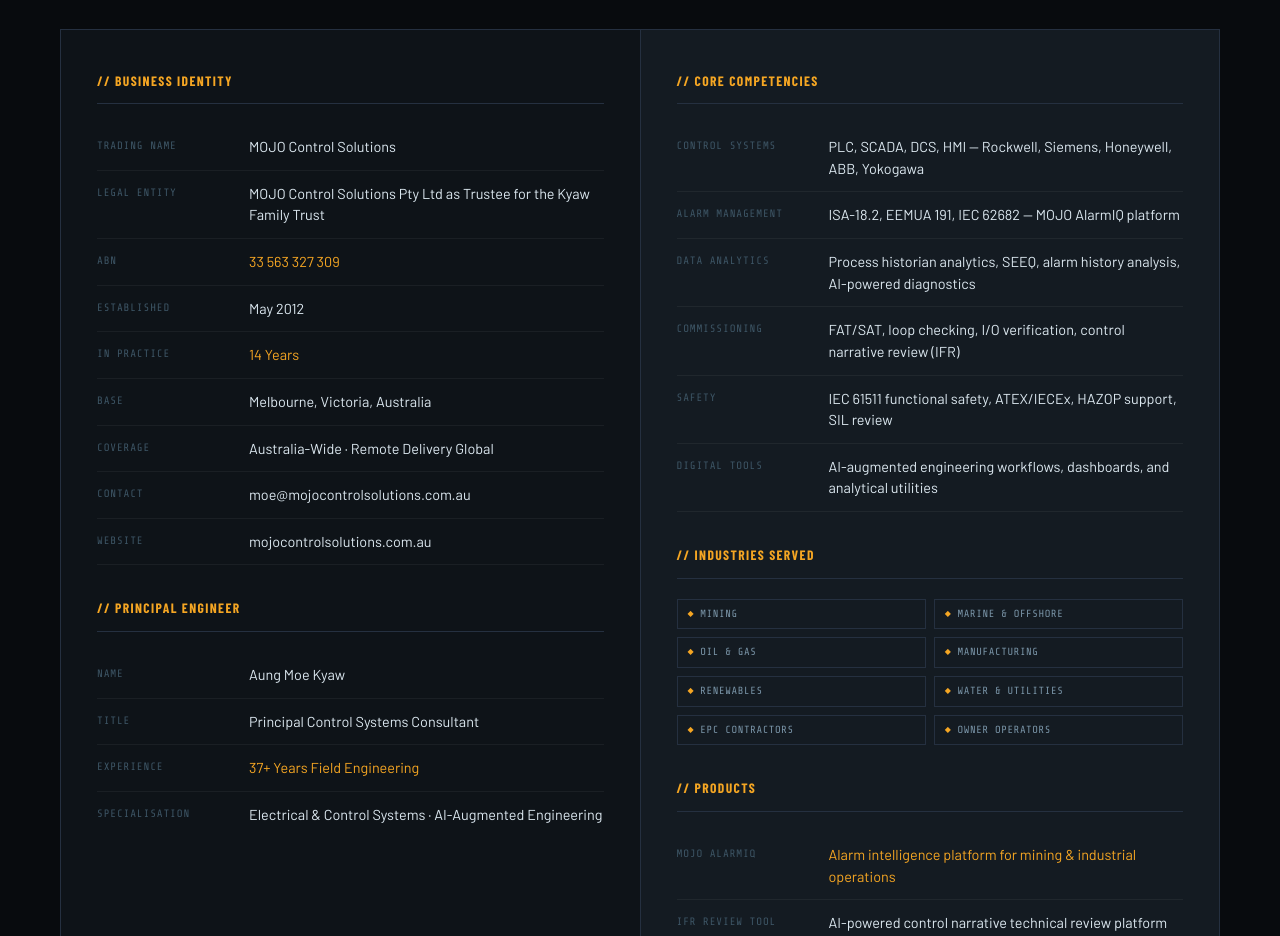
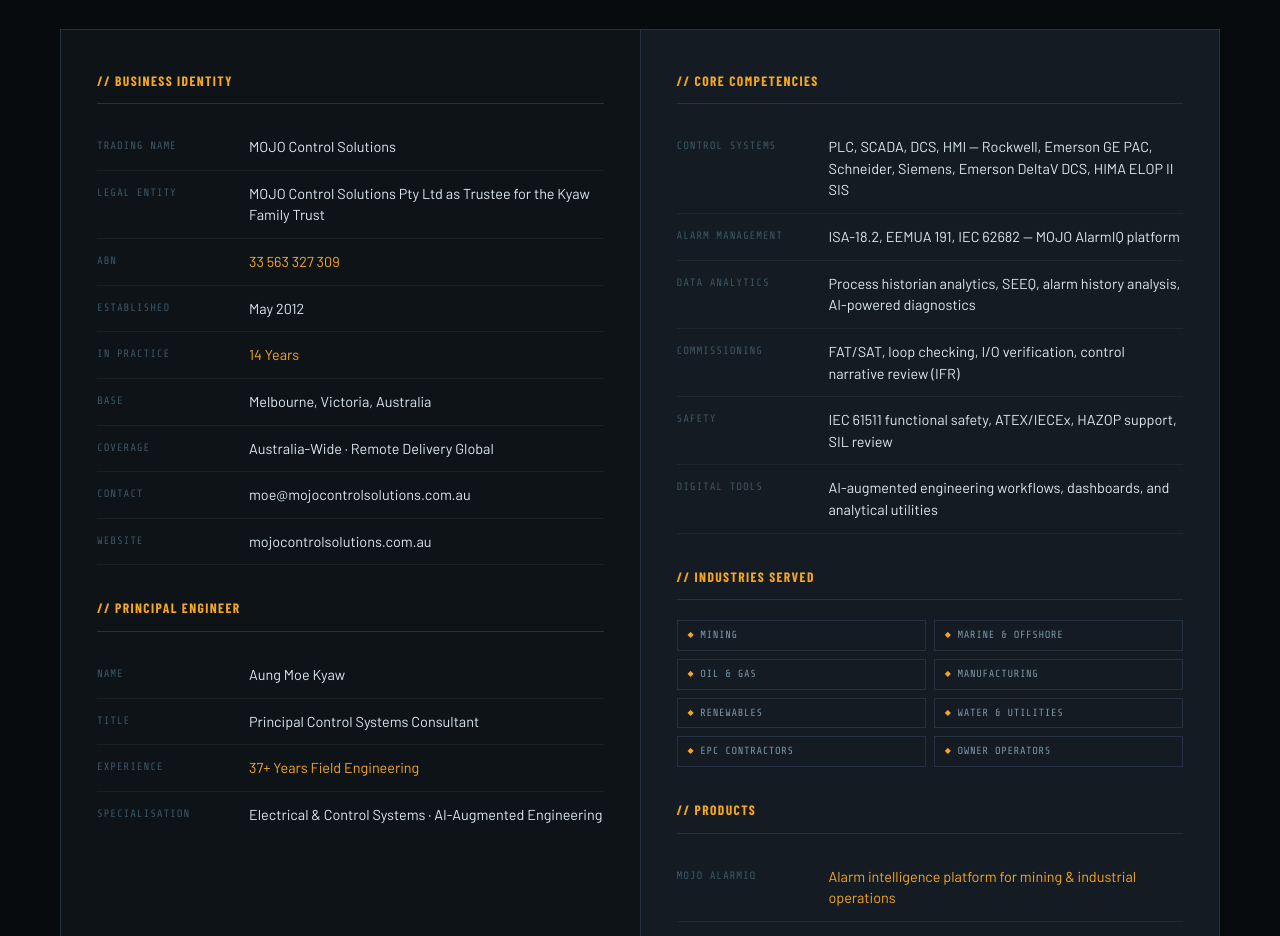
Before and after one commit to Moe1963/mojocontrolsolutions, a plain HTML site: page index.html in a window 1280 px wide. Shown: the part 5620-6556 px from the top of the page. Drawn offline with nearby package versions, Linux system fonts and the light colour scheme; a web font is replaced by a local one.

Commit message:
Update control systems competencies in index.html

```diff
--- a/index.html
+++ b/index.html
@@ -2253,7 +2253,7 @@
           <div class="cap-statement-title">// Core Competencies</div>
           <div class="cap-row">
             <span class="cap-key">Control Systems</span>
-            <span class="cap-val">PLC, SCADA, DCS, HMI — Rockwell, Siemens, Honeywell, ABB, Yokogawa</span>
+            <span class="cap-val">PLC, SCADA, DCS, HMI — Rockwell, Emerson GE PAC, Schneider, Siemens, Emerson DeltaV DCS, HIMA ELOP II SIS</span>
           </div>
           <div class="cap-row">
             <span class="cap-key">Alarm Management</span>
```
